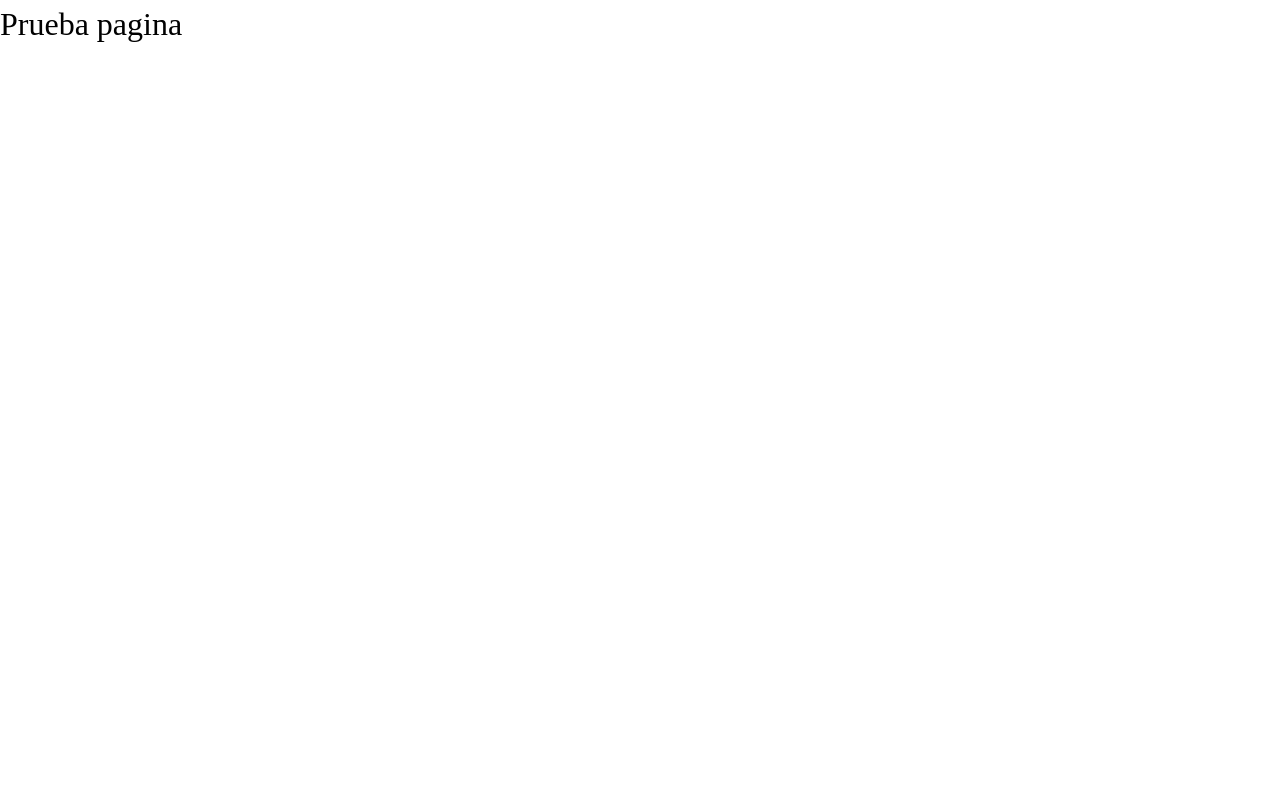
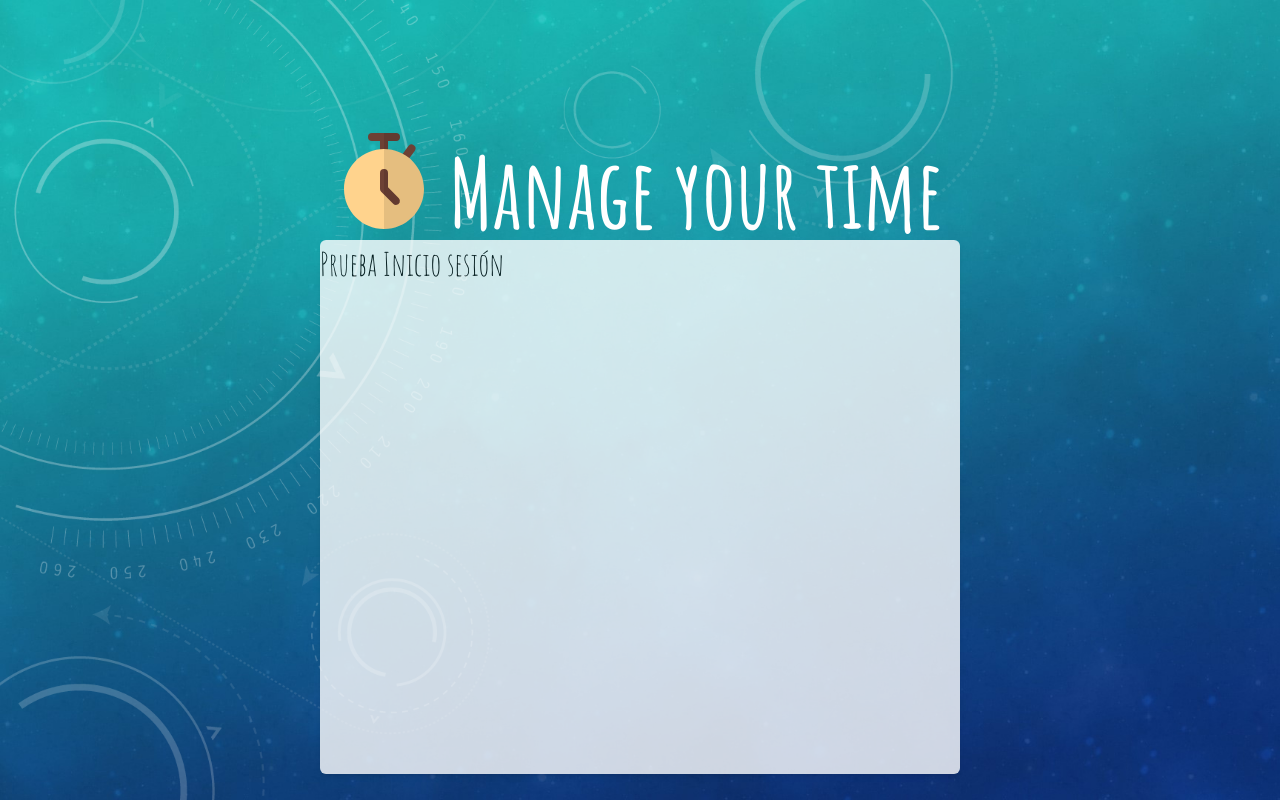
Before and after one commit to estefaniag08/MYT-react, a Next.js app: page / in a window 1280 px wide. Built offline with nearby package versions, Linux system fonts and the light colour scheme.

Commit message:
Añadido el layout simple y la estructura básica de sus componentes hijos

```diff
--- a/components/FullLayout.js
+++ b/components/FullLayout.js
@@ -1,6 +1,11 @@
+import Header from "./Header";
+import Footer from "./Footer";
 function FullLayout() {
   return (
-    <div>FullLayout</div>
+    <div>FullLayout
+      <Header />
+      <Footer/>
+    </div>
   )
 }
 
--- /dev/null
+++ b/components/Header.js
@@ -0,0 +1,9 @@
+
+
+const Header = () => {
+  return (
+      <></>
+  );
+};
+
+export default Header;
--- a/components/IniciarSesion.js
+++ b/components/IniciarSesion.js
@@ -1,7 +1,9 @@
 
 const IniciarSesion = () => {
   return (
-    <div>IniciarSesion</div>
+    <div className="bg-white shadow-md rounded-md opacity-80 w-full h-full">
+      <h1>Prueba Inicio sesión</h1>
+    </div>
   )
 }
 
--- a/components/SimpleLayout.js
+++ b/components/SimpleLayout.js
@@ -1,7 +1,16 @@
-function SimpleLayout() {
+import styles from "../styles/SimpleLayout.module.css";
+import Image from "next/image"
+function SimpleLayout({ children }) {
   return (
-    <div>SimpleLayout</div>
-  )
+    <div className={` h-screen  ${styles.container}`}>
+      <div className="md:w-[40rem] w-80 h-4/6 mx-auto">
+        <div className="md:text-8xl text-8xl text-center text-white font-black">
+          <Image layout="fixed" src="/img/icon2.svg" width={96} height={96}/>  Manage your time
+        </div>
+        {children}
+      </div>
+    </div>
+  );
 }
 
-export default SimpleLayout
+export default SimpleLayout;
--- a/pages/agenda.js
+++ b/pages/agenda.js
@@ -1,4 +1,4 @@
-import React from 'react'
+
 import styles from "../styles/Agenda.module.css"
 function Agenda() {
   return (
--- a/pages/index.js
+++ b/pages/index.js
@@ -1,8 +1,21 @@
+import Head from "next/head";
+import SimpleLayout from "../components/SimpleLayout";
+import IniciarSesion from "../components/IniciarSesion";
 
 export default function Home() {
   return (
     <>
-      <h1> Prueba pagina</h1>
+      <Head>
+        <link rel="preconnect" href="https://fonts.googleapis.com" />
+        <link rel="preconnect" href="https://fonts.gstatic.com" crossorigin />
+        <link
+          href="https://fonts.googleapis.com/css2?family=Amatic+SC:wght@400;700&display=swap"
+          rel="stylesheet"
+        />
+      </Head>
+      <SimpleLayout>
+        <IniciarSesion />
+      </SimpleLayout>
     </>
-  )
+  );
 }
--- /dev/null
+++ b/styles/SimpleLayout.module.css
@@ -0,0 +1,8 @@
+.container{
+    background-image: url('/img/bg.svg');
+    background-size: cover;
+    margin: auto;
+    display: flex;
+    justify-content: center;
+    align-items: center;
+}
```
Also changed, not shown: components/Footer.js (added).
